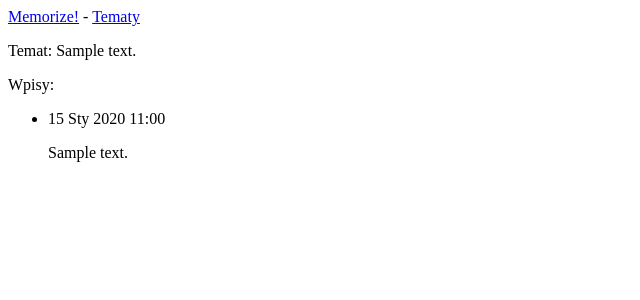
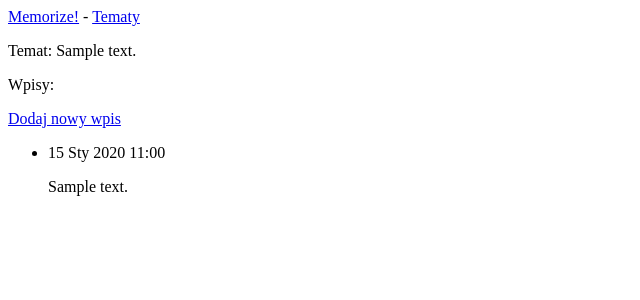
Before and after one commit to dh94martian/Aplikacja-Memorize-, a Django app: template memorizeapp/templates/memorizeapp/topic.html in a window 1280 px wide. Shown: the top 300 px of the page, without its empty margins (0-640 px from the left). Run offline with Django 3.2, Linux system fonts and the light colour scheme; the template is opened without the code that fills it: values that come from a table or form of the project are taken from there, others are empty; tables that the repository leaves empty hold one stand-in row (values such as "Sample post"); parts of the project's set-up code (start-up, migrations or seed data) failed here and were passed over.

Commit message:
Łącze na stronę new_entry

```diff
--- a/memorizeapp/templates/memorizeapp/topic.html
+++ b/memorizeapp/templates/memorizeapp/topic.html
@@ -5,6 +5,9 @@
   <p>Temat: {{ topic }}</p>
 
   <p>Wpisy:</p>
+  <p>
+    <a href="{% url 'memorizeapp:new_entry' topic.id %}">Dodaj nowy wpis</a>
+  </p>
   <ul>
   {% for entry in entries %}
     <li>
--- a/memorizeapp/urls.py
+++ b/memorizeapp/urls.py
@@ -17,6 +17,6 @@ urlpatterns = [
     #Strona przeznaczona do dodawania nowego tematu
     url(r'^new_topic/$', views.new_topic, name='new_topic'),
 
-    #numeracja nowych wpisów
-    url(r'^new_entry/(?P<topic_id>\d+)/$', views.new_entry, name='new_entry')
+    #Strona przeznaczona do dodawania nowego wpisu
+    url(r'^new_entry/(?P<topic_id>\d+)/$', views.new_entry, name='new_entry'),
 ]
```
Also changed, not shown: memorizeapp/forms.py (+6 -6 lines).
